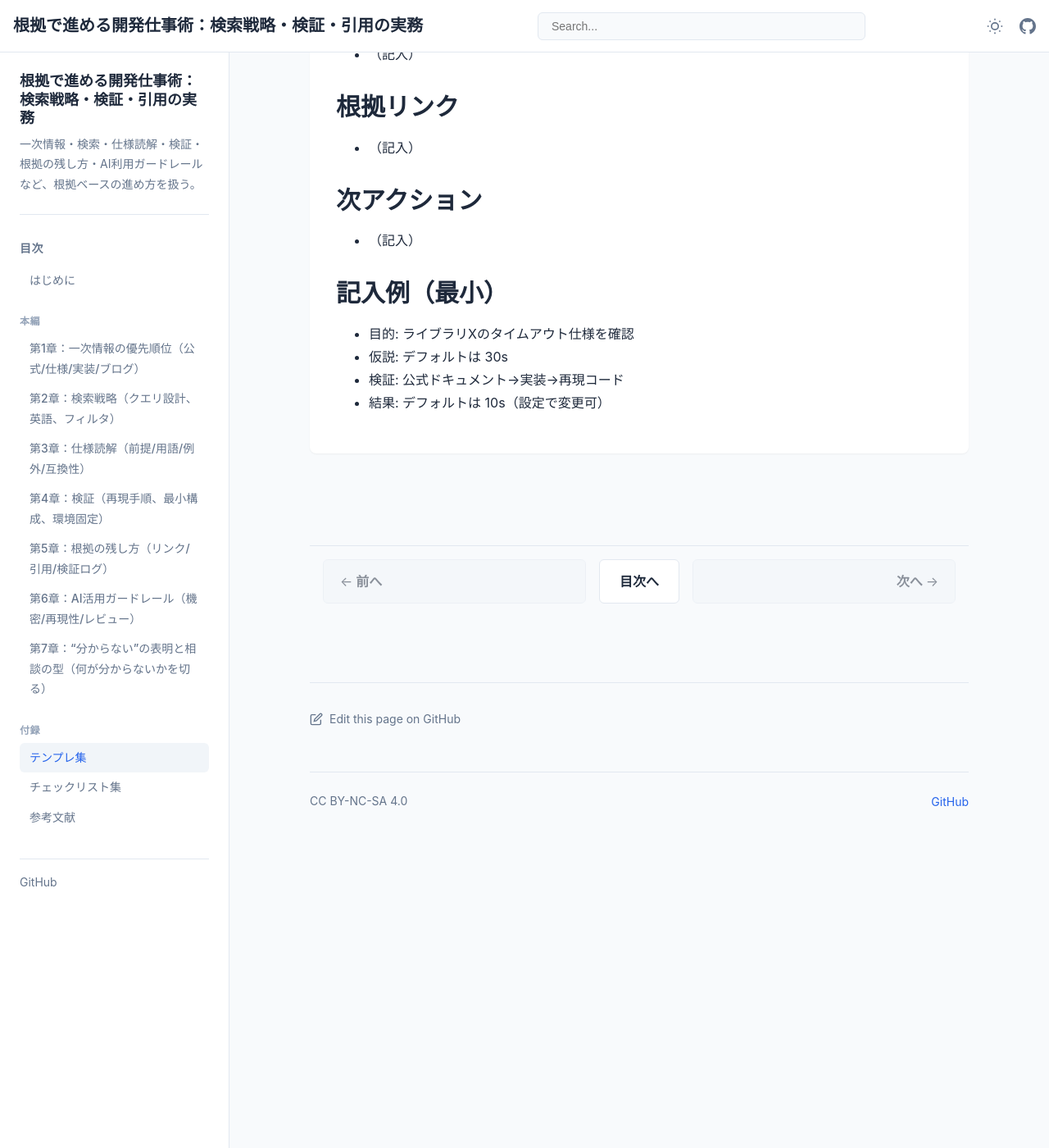
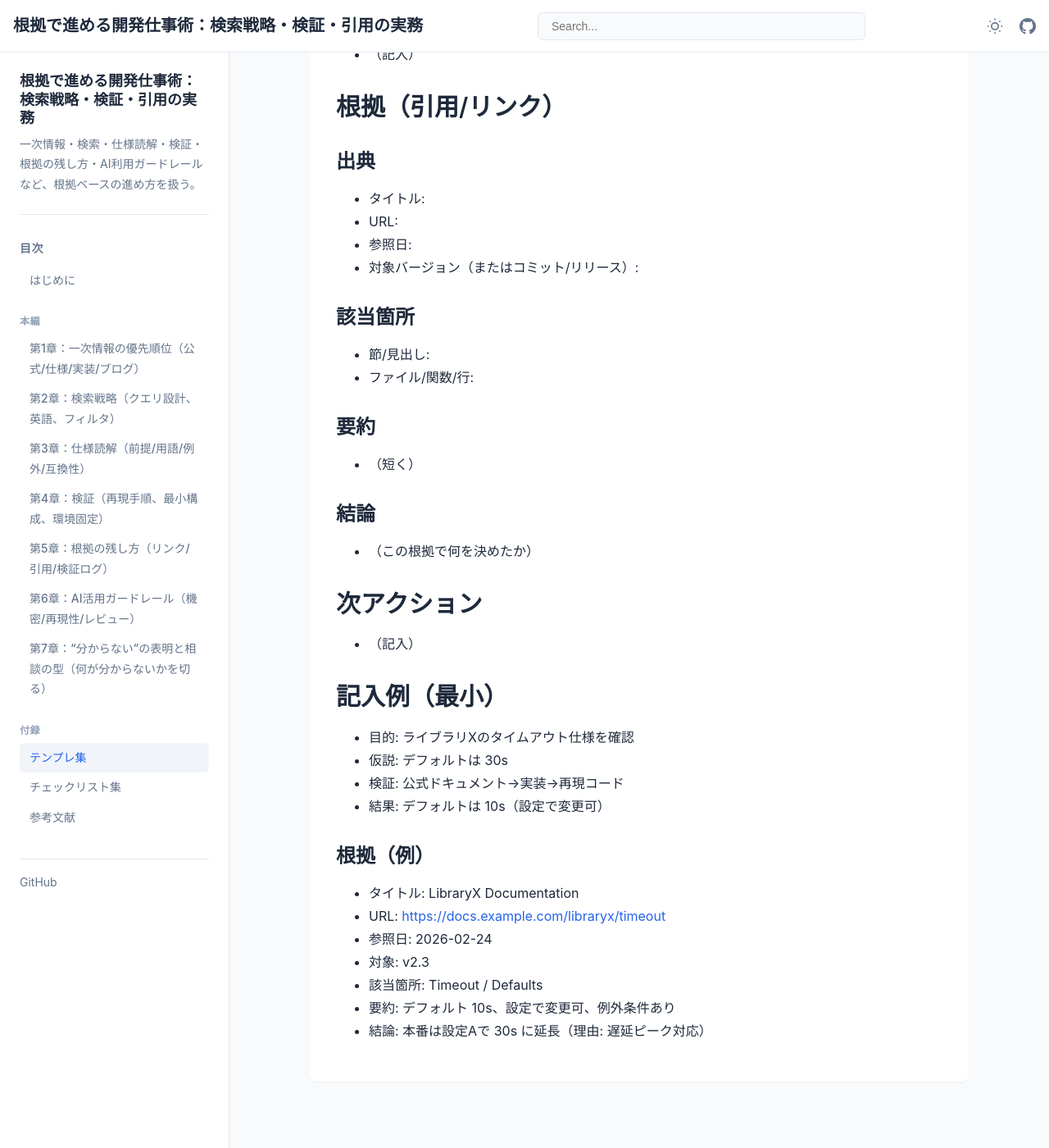
Before and after one commit to itdojp/evidence-based-engineering-book, a Jekyll site: the page built from docs/appendices/templates/research-log/index.md, in a window 1280 px wide and 1400 px high, scrolled down 607 px. Shown: the whole window at 82% size. Built offline with Jekyll 4.4.1, drawn with Linux system fonts in a browser that asks for light colours; before the commit the page ends 1661 px from its top, so only the background shows below that.

Commit message:
Fix edit links and align evidence templates

```diff
--- a/docs/_layouts/book.html
+++ b/docs/_layouts/book.html
@@ -129,7 +129,7 @@
                 <!-- Edit on GitHub -->
                 {% if repo_url and page.path %}
                 <div class="edit-page">
-                    <a href="{{ repo_url }}/edit/{{ repo_branch }}/{{ page.path }}"
+                    <a href="{{ repo_url }}/edit/{{ repo_branch }}/docs/{{ page.path }}"
                        target="_blank"
                        rel="noopener"
                        class="edit-link">
--- a/docs/appendices/templates/research-log/index.md
+++ b/docs/appendices/templates/research-log/index.md
@@ -23,9 +23,27 @@ order: 901
 
 - （記入）
 
-## 根拠リンク
+## 根拠（引用/リンク）
 
-- （記入）
+### 出典
+
+- タイトル:
+- URL:
+- 参照日:
+- 対象バージョン（またはコミット/リリース）:
+
+### 該当箇所
+
+- 節/見出し:
+- ファイル/関数/行:
+
+### 要約
+
+- （短く）
+
+### 結論
+
+- （この根拠で何を決めたか）
 
 ## 次アクション
 
@@ -37,3 +55,13 @@ order: 901
 - 仮説: デフォルトは 30s
 - 検証: 公式ドキュメント→実装→再現コード
 - 結果: デフォルトは 10s（設定で変更可）
+
+### 根拠（例）
+
+- タイトル: LibraryX Documentation
+- URL: <https://docs.example.com/libraryx/timeout>
+- 参照日: 2026-02-24
+- 対象: v2.3
+- 該当箇所: Timeout / Defaults
+- 要約: デフォルト 10s、設定で変更可、例外条件あり
+- 結論: 本番は設定Aで 30s に延長（理由: 遅延ピーク対応）
```
Also changed, not shown: docs/chapters/chapter-02/index.md (+3 -1 lines).
